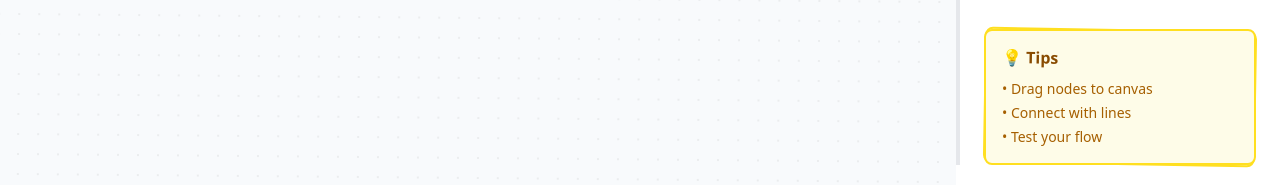
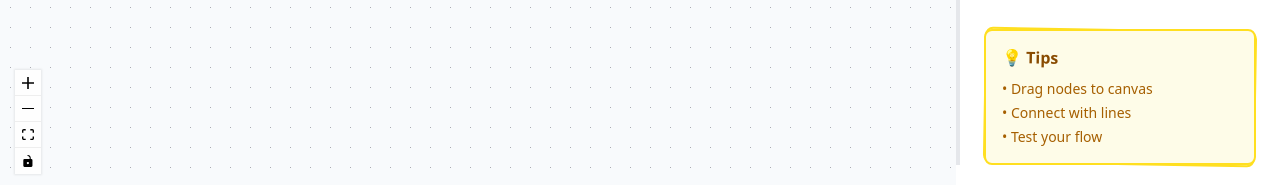
Before and after one commit to Sagar-Shetty21/FlowBot, a React (Vite) app: page / in a window 1280 px wide. Shown: the part 635-820 px from the top of the page. Built offline with nearby package versions, Linux system fonts and the light colour scheme.

Commit message:
adding message nodes: completed

```diff
--- a/package.json
+++ b/package.json
@@ -10,12 +10,14 @@
     "preview": "vite preview"
   },
   "dependencies": {
+    "@dnd-kit/core": "^6.3.1",
     "@tailwindcss/vite": "^4.1.11",
     "@xyflow/react": "^12.8.2",
     "lucide-react": "^0.525.0",
     "react": "^19.1.0",
     "react-dom": "^19.1.0",
-    "tailwindcss": "^4.1.11"
+    "tailwindcss": "^4.1.11",
+    "zustand": "^5.0.6"
   },
   "devDependencies": {
     "@eslint/js": "^9.30.1",
--- a/src/App.tsx
+++ b/src/App.tsx
@@ -2,34 +2,15 @@ import "@xyflow/react/dist/style.css";
 import Topbar from "./components/Topbar";
 import MainCanvas from "./components/MainCanvas";
 import NodesSidePanel from "./components/NodesSidePanel";
-import { useState } from "react";
-
-interface NodeType {
-    id: string;
-    name: string;
-    icon: React.ReactNode;
-    description: string;
-    color: string;
-}
+import { ReactFlowProvider } from "@xyflow/react";
 
 function App() {
-    const [nodes, setNodes] = useState<NodeType[]>([]);
-
     const handleNewFlow = () => {
         console.log("Creating new flow...");
-        setNodes([]);
     };
 
     const handleViewFlows = () => {
         console.log("Viewing all flows...");
-    };
-
-    const handleAddNode = (nodeType: NodeType) => {
-        console.log("Adding node:", nodeType.name);
-        setNodes((prev) => [
-            ...prev,
-            { ...nodeType, id: `${nodeType.id}-${Date.now()}` },
-        ]);
     };
 
     return (
@@ -37,8 +18,10 @@ function App() {
             <Topbar onNewFlow={handleNewFlow} onViewFlows={handleViewFlows} />
 
             <div className="flex-1 flex gap-1">
-                <MainCanvas nodes={nodes} />
-                <NodesSidePanel onAddNode={handleAddNode} />
+                <ReactFlowProvider>
+                    <MainCanvas />
+                    <NodesSidePanel />
+                </ReactFlowProvider>
             </div>
         </div>
     );
--- a/src/components/MainCanvas.tsx
+++ b/src/components/MainCanvas.tsx
@@ -1,39 +1,90 @@
+import { Background, Controls, ReactFlow, useReactFlow } from "@xyflow/react";
 import { GitBranch } from "lucide-react";
+import { useNodeStore } from "../stores/useNodeStore";
+import { useCallback, useRef } from "react";
 
-interface NodeType {
-    id: string;
-    name: string;
-    icon: React.ReactNode;
-    description: string;
-    color: string;
+const MainCanvas = () => {
+    const nodes = useNodeStore((state) => state.nodes);
+    const addNode = useNodeStore((state) => state.addNode);
+    const reactFlowWrapper = useRef<HTMLDivElement>(null);
+    const { screenToFlowPosition } = useReactFlow();
+
+    const handleDrop = useCallback(
+        (event: React.DragEvent) => {
+            event.preventDefault();
+
+            const reactFlowBounds =
+                reactFlowWrapper.current?.getBoundingClientRect();
+
+            if (!reactFlowBounds) return;
+
+            // Get the node type data from the drag event
+            const nodeData = event.dataTransfer.getData(
+                "application/reactflow"
+            );
+
+            if (!nodeData) return;
+
+            try {
+                const nodeType = JSON.parse(nodeData);
+
+                // Calculate the position where the node should be dropped
+                const position = screenToFlowPosition({
+                    x: event.clientX - reactFlowBounds.left,
+                    y: event.clientY - reactFlowBounds.top,
+                });
+
+                // Generate a unique ID for the new node
+                const newNodeId = `${nodeType.id}-${Date.now()}`;
+
+                // Create the new node
+                const newNode = {
+                    id: newNodeId,
+                    type: "default",
+                    position,
+                    data: {
+                        label: nodeType.name,
+                        nodeType: nodeType.id,
+                        description: nodeType.description,
+                        color: nodeType.color,
+                    },
+                    draggable: true,
+                    selectable: true,
+                };
+
+                // Add the node to the store
+                addNode(newNode);
+            } catch (error) {
+                console.error("Error parsing dropped node data:", error);
             }
+        },
+        [screenToFlowPosition, addNode]
+    );
 
-interface MainCanvasProps {
-    nodes: NodeType[];
-}
+    const handleDragOver = useCallback((event: React.DragEvent) => {
+        event.preventDefault();
+        event.dataTransfer.dropEffect = "move";
+    }, []);
 
-const MainCanvas: React.FC<MainCanvasProps> = ({ nodes }) => {
     return (
-        <div className="flex-1 relative overflow-hidden">
+        <div className="flex-1 relative overflow-hidden" ref={reactFlowWrapper}>
             {/* Hand-drawn border */}
             <div className="absolute inset-0 border-2 border-gray-300 transform rotate-0.5"></div>
             <div className="absolute inset-0 border-2 border-gray-300 transform -rotate-0.5"></div>
 
             <div className="relative bg-slate-50 h-full">
-                {/* Grid pattern with hand-drawn feel */}
-                <div
-                    className="absolute inset-0 opacity-10"
-                    style={{
-                        backgroundImage: `
-                            radial-gradient(circle at 1px 1px, gray 1px, transparent 0),
-                            radial-gradient(circle at 20px 20px, gray 0.5px, transparent 0)
-                        `,
-                        backgroundSize: "20px 20px",
-                        transform: "rotate(0.5deg)",
-                    }}
-                ></div>
+                <ReactFlow
+                    nodes={nodes}
+                    onDrop={handleDrop}
+                    onDragOver={handleDragOver}
+                    proOptions={{ hideAttribution: true }}
+                    fitView
+                >
+                    <Background />
+                    <Controls />
 
                     {/* Empty state */}
+                    {nodes.length === 0 && (
                         <div className="flex items-center justify-center h-full">
                             <div className="text-center relative">
                                 <div className="absolute inset-0 bg-gray-200 rounded-lg transform rotate-2"></div>
@@ -48,8 +99,8 @@ const MainCanvas: React.FC<MainCanvasProps> = ({ nodes }) => {
                                         Start Building Your Flow
                                     </h3>
                                     <p className="text-gray-500 transform -rotate-0.5">
-                                Add nodes from the right panel to create your
-                                chatbot flow
+                                        Add nodes from the right panel to create
+                                        your chatbot flow
                                     </p>
                                     <div className="mt-4">
                                         <div className="absolute bottom-0 left-1/2 w-20 h-0.5 bg-gray-400 transform -translate-x-1/2 rotate-2"></div>
@@ -57,6 +108,8 @@ const MainCanvas: React.FC<MainCanvasProps> = ({ nodes }) => {
                                 </div>
                             </div>
                         </div>
+                    )}
+                </ReactFlow>
             </div>
         </div>
     );
--- a/src/components/NodesSidePanel.tsx
+++ b/src/components/NodesSidePanel.tsx
@@ -47,12 +47,71 @@ const nodeTypes: NodeType[] = [
     },
 ];
 
-interface RightPanelProps {
-    onAddNode: (nodeType: NodeType) => void;
-}
+const NodesSidePanel = () => {
+    const [hoveredNode, setHoveredNode] = useState<string | null>(null);
 
-const NodesSidePanel: React.FC<RightPanelProps> = ({ onAddNode }) => {
-    const [hoveredNode, setHoveredNode] = useState<string | null>(null);
+    const onDragStart = (event: React.DragEvent, nodeType: NodeType) => {
+        // Store the node type data in the drag event
+        event.dataTransfer.setData(
+            "application/reactflow",
+            JSON.stringify(nodeType)
+        );
+        event.dataTransfer.effectAllowed = "move";
+
+        // Create a visual representation of the dragged item
+        const dragImage = document.createElement("div");
+        dragImage.innerHTML = `
+            <div style="
+                position: relative;
+                background: white;
+                border: 2px solid #000000;
+                border-radius: 4px;
+                padding: 8px 30px;
+                box-shadow: 0 4px 6px -1px rgba(0, 0, 0, 0.1);
+                display: flex;
+                align-items: center;
+                gap: 8px;
+                font-family: system-ui;
+                font-size: 14px;
+                color: #374151;
+            ">
+                <!-- Top dot -->
+                <div style="
+                    position: absolute;
+                    top: -3px;
+                    left: 50%;
+                    transform: translateX(-50%);
+                    width: 4px;
+                    height: 4px;
+                    background-color: #000;
+                    border-radius: 50%;
+                "></div>
+
+                <!-- Bottom dot -->
+                <div style="
+                    position: absolute;
+                    bottom: -3px;
+                    left: 50%;
+                    transform: translateX(-50%);
+                    width: 4px;
+                    height: 4px;
+                    background-color: #000;
+                    border-radius: 50%;
+                "></div>
+
+                ${nodeType.name}
+            </div>
+        `;
+        dragImage.style.position = "absolute";
+        dragImage.style.top = "-1000px";
+        document.body.appendChild(dragImage);
+        event.dataTransfer.setDragImage(dragImage, 50, 25);
+
+        // Clean up the drag image after drag starts
+        setTimeout(() => {
+            document.body.removeChild(dragImage);
+        }, 0);
+    };
 
     return (
         <div className="relative w-80 h-full">
@@ -73,13 +132,10 @@ const NodesSidePanel: React.FC<RightPanelProps> = ({ onAddNode }) => {
                         <div
                             key={node.id}
                             className="relative cursor-pointer group"
-                            onClick={() => {
-                                if (node.id === "message") {
-                                    onAddNode(node);
-                                }
-                            }}
                             onMouseEnter={() => setHoveredNode(node.id)}
                             onMouseLeave={() => setHoveredNode(null)}
+                            draggable={node.id === "message"} // Only message nodes are draggable for now
+                            onDragStart={(event) => onDragStart(event, node)}
                         >
                             {/* Hand-drawn card effect */}
                             <div
--- /dev/null
+++ b/src/stores/useNodeStore.ts
@@ -0,0 +1,34 @@
+// stores/useNodeStore.ts
+import type { Node } from "@xyflow/react";
+import { create } from "zustand";
+
+interface NodeStore {
+    nodes: Node[];
+    setNodes: (nodes: Node[]) => void;
+    addNode: (node: Node) => void;
+    updateNode: (id: string, partial: Partial<Node>) => void;
+    removeNode: (id: string) => void;
+}
+
+export const useNodeStore = create<NodeStore>((set) => ({
+    nodes: [],
+
+    setNodes: (nodes) => set({ nodes }),
+
+    addNode: (node) =>
+        set((state) => ({
+            nodes: [...state.nodes, node],
+        })),
+
+    updateNode: (id, partial) =>
+        set((state) => ({
+            nodes: state.nodes.map((n) =>
+                n.id === id ? { ...n, ...partial } : n
+            ),
+        })),
+
+    removeNode: (id) =>
+        set((state) => ({
+            nodes: state.nodes.filter((n) => n.id !== id),
+        })),
+}));
```
Also changed, not shown: 1 other file (tests, documents, lock files or other folders). Lines whose indentation alone changed are shown as unchanged.
